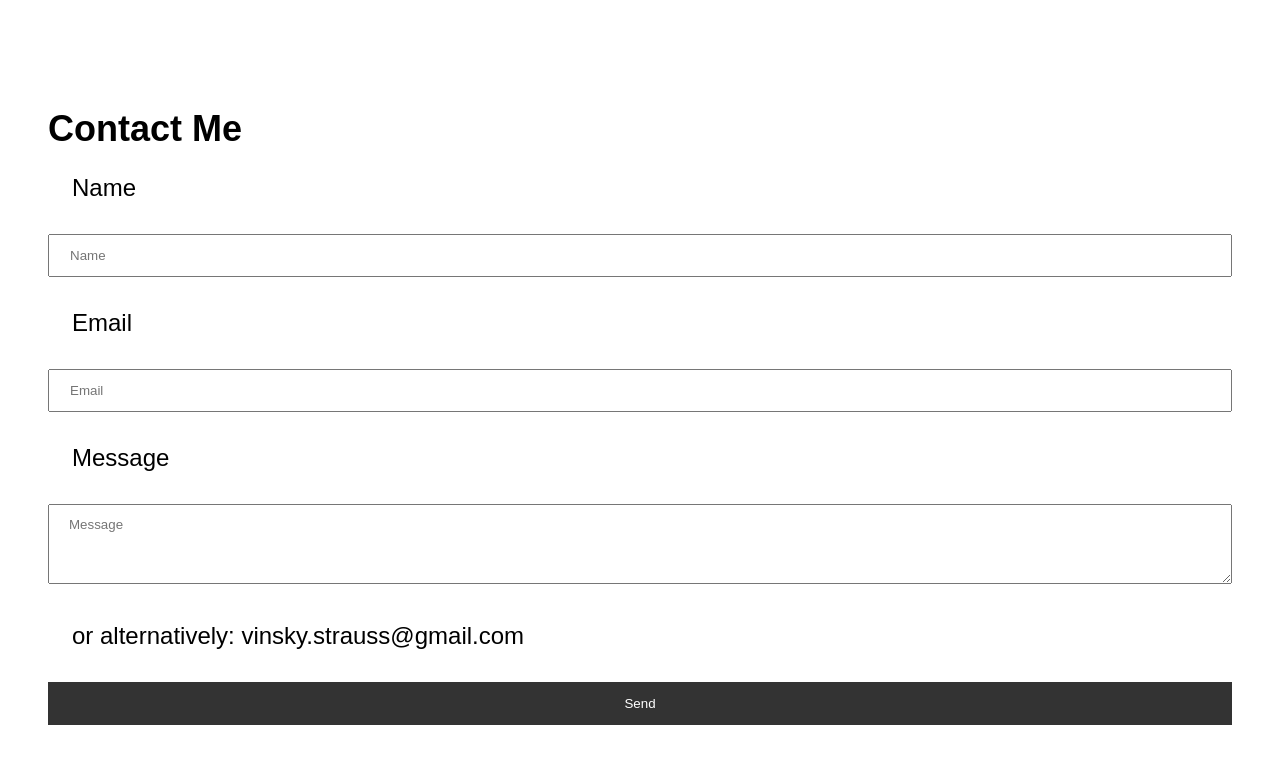
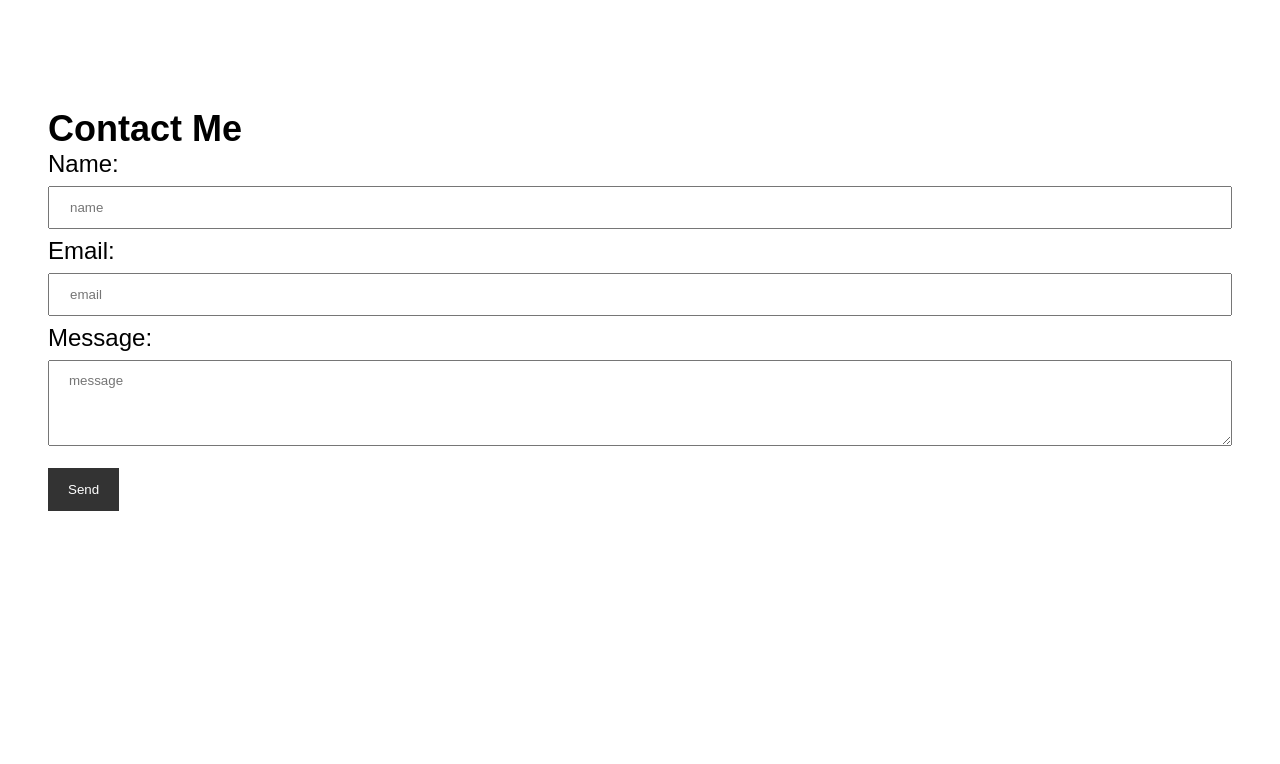
Before and after one commit to VinskyStrauss/Porto-website, a React (Vite) app: page / in a window 1280 px wide. Shown: the part 4199-4963 px from the top of the page. Built offline with nearby package versions, Linux system fonts and the light colour scheme; a web font is replaced by a local one.

Commit message:
fix contact me

```diff
--- a/package.json
+++ b/package.json
@@ -13,6 +13,7 @@
     "preview": "vite preview"
   },
   "dependencies": {
+    "emailjs-com": "^3.2.0",
     "react": "^18.2.0",
     "react-dom": "^18.2.0"
   },
--- a/src/App.css
+++ b/src/App.css
@@ -39,8 +39,8 @@
   justify-content: center;
 }
 
-.intro button{
-  width : 10%;
+.intro button {
+  width: 10%;
   margin-left: 45%;
   margin-right: 45%;
 }
@@ -178,7 +178,7 @@ a {
   padding-top: 5rem;
 }
 
-input[type="text"] {
+input {
   width: 100%;
   padding: 12px 20px;
   margin: 8px 0;
@@ -220,8 +220,8 @@ p {
     min-height: auto;
   }
 
-  .intro button{
-    width :40%;
+  .intro button {
+    width: 40%;
     margin-left: 30%;
     margin-right: 30%;
   }
--- a/src/App.jsx
+++ b/src/App.jsx
@@ -2,6 +2,7 @@ import { useState } from "react";
 import reactLogo from "./assets/react.svg";
 import viteLogo from "/vite.svg";
 import "./App.css";
+import emailjs from "emailjs-com";
 
 function App() {
   const images = [
@@ -30,6 +31,20 @@ function App() {
   const [currentImageIndex, setCurrentImageIndex] = useState(0);
   const [currentPizzaImageIndex, setCurrentPizzaImageIndex] = useState(0);
   const [currentHciImageIndex, setCurrentHciImageIndex] = useState(0);
+
+  const [formData, setFormData] = useState({
+    name: "",
+    email: "",
+    message: "",
+  });
+
+  const handleChange = (e) => {
+    setFormData({
+      ...formData,
+      [e.target.name]: e.target.value,
+    });
+  };
+
   const nextImage = () => {
     setCurrentImageIndex((prevIndex) => (prevIndex + 1) % images.length);
   };
@@ -70,6 +85,53 @@ function App() {
         behavior: "smooth", // This triggers smooth scrolling
       });
     }
+  };
+
+  const handleSubmit = (e) => {
+    e.preventDefault();
+    setFormData({
+      name: "",
+      email: "",
+      message: "",
+    });
+    //send the message to my email
+    if (
+      formData.name === "" ||
+      formData.email === "" ||
+      formData.message === ""
+    ) {
+      alert("Please fill in all fields.");
+      return;
+    }
+
+    const templateParams = {
+      from_name: formData.name,
+      from_email: formData.email,
+      message: formData.message,
+      to_name: "Vinsky Strauss",
+    };
+    console.log(templateParams);
+    emailjs
+      .send(
+        "vinskygmail-service",
+        "template_email",
+        templateParams,
+        "w9YynDbPCo6GrLKXM"
+      )
+      .then((response) => {
+        if (response.status !== 200) {
+          throw "";
+        }
+        alert("Message sent successfully!");
+        setFormData({
+          name: "",
+          email: "",
+          message: "",
+        });
+      })
+      .catch(() => {
+        alert("Message failed to send.");
+      });
   };
   return (
     <div>
@@ -327,14 +389,39 @@ function App() {
 
         <div class="contact" id="contact">
           <h2>Contact Me</h2>
-          <p>Name</p>
-          <input type="text" placeholder="Name" />
-          <p>Email</p>
-          <input type="text" placeholder="Email" />
-          <p>Message</p>
-          <textarea placeholder="Message" />
-          <p>or alternatively: vinsky.strauss@gmail.com</p>
-          <button class="send">Send</button>
+          <form onSubmit={handleSubmit}>
+            <label htmlFor="name">Name:</label>
+            <input
+              type="text"
+              id="name"
+              name="name"
+              value={formData.name}
+              onChange={handleChange}
+              placeholder="name"
+              required
+            />
+            <label htmlFor="email">Email:</label>
+            <input
+              type="email"
+              id="email"
+              name="email"
+              value={formData.email}
+              onChange={handleChange}
+              placeholder="email"
+              required
+            />
+            <label htmlFor="message">Message:</label>
+            <textarea
+              id="message"
+              name="message"
+              value={formData.message}
+              onChange={handleChange}
+              placeholder="message"
+              rows="4"
+              required
+            ></textarea>
+            <button type="submit">Send</button>
+          </form>
         </div>
       </div>
     </div>
```
Also changed, not shown: 1 other file (tests, documents, lock files or other folders).
